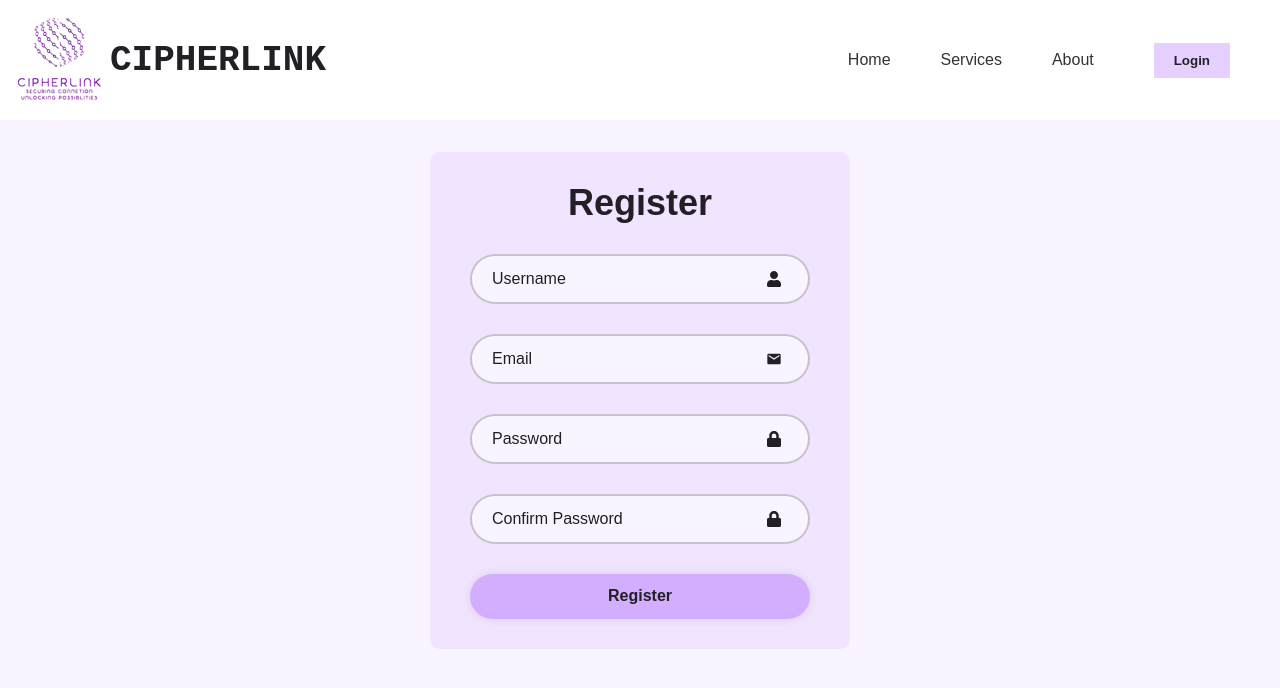
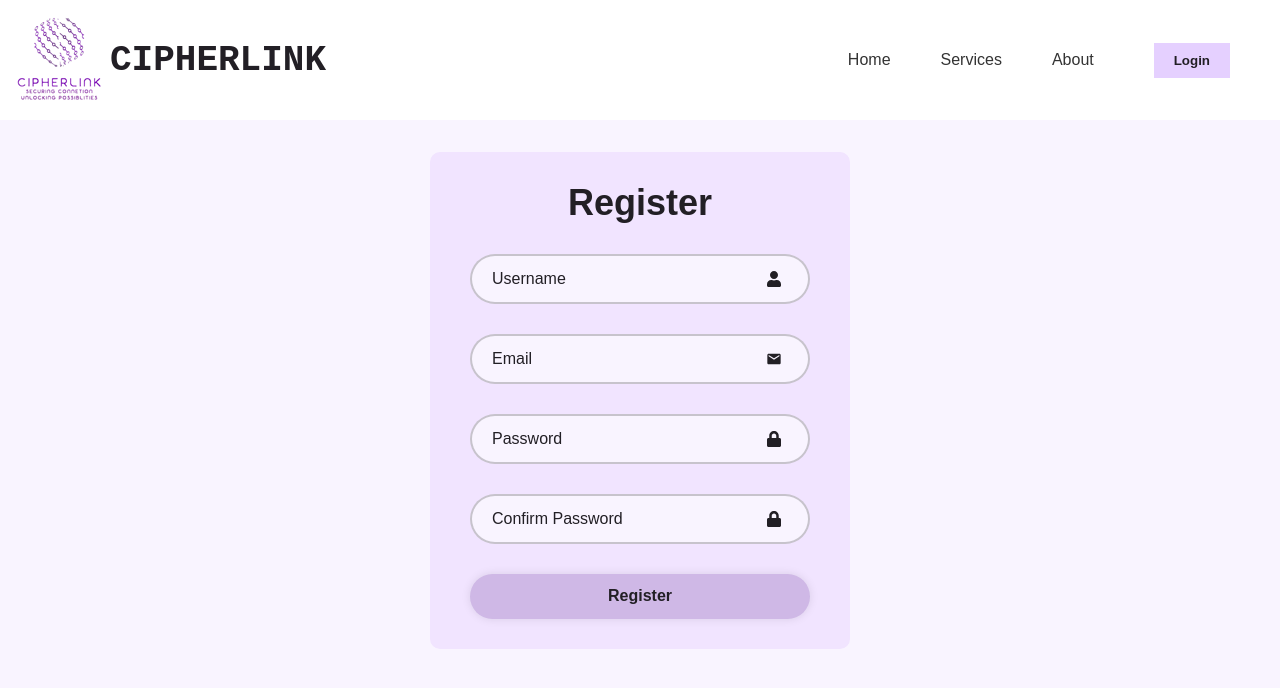
Before and after one commit to Poopedy/FYP-24-S2-05, a React (Vite) app: page /register in a window 1280 px wide. Shown: the top 688 px of the page. Built offline with nearby package versions, Linux system fonts and the light colour scheme.

Commit message:
Register Update
User have to enter all fields before clicking the register button. Register button will be disabled

```diff
--- a/src/pages/RegisterPage/RegisterPage.css
+++ b/src/pages/RegisterPage/RegisterPage.css
@@ -46,8 +46,7 @@
 
 .body, .wrapper, .wrapper h1,
 .wrapper .input-box, .input-box input, .input-box input::placeholder, .input-box .icon,
-.wrapper .remember-forgot, .remember-forgot label input, .remember-forgot a, .remember-forgot a:hover,
-.RegLogButton, .wrapper .register-link, .register-link p a, .register-link p a:hover {
+.RegLogButton {
 margin: 0;
 padding: 0;
 box-sizing: border-box;
@@ -143,18 +142,7 @@ color: #221f25;
 font-weight: 700;
 }
 
-.wrapper .register-link{
-font-size: 14.5px;
-text-align: center;
-margin: 20px 0 15px;
+.RegLogButton:disabled {
+  background: #cfb8e6;
+  cursor: not-allowed;
 }
-
-.register-link p a{
-color: #5b0caa;
-text-decoration: none;
-font-weight: 600;
-}
-
-.register-link p a:hover{
-text-decoration: underline;
-}
--- a/src/pages/RegisterPage/RegisterPage.jsx
+++ b/src/pages/RegisterPage/RegisterPage.jsx
@@ -1,14 +1,20 @@
-import React, { useState } from 'react';
+import React, { useState, useEffect } from 'react';
 import './RegisterPage.css';
 import { FaUser, FaLock } from 'react-icons/fa';
 import { MdEmail } from "react-icons/md";
 import { Link } from 'react-router-dom';
 
 const RegisterPage = () => {
+  // State variables to hold form data
   const [username, setUsername] = useState('');
   const [email, setEmail] = useState('');
   const [password, setPassword] = useState('');
   const [confirmPassword, setConfirmPassword] = useState('');
+  const [isSubmitEnabled, setIsSubmitEnabled] = useState(false);
+
+  useEffect(() => {
+    setIsSubmitEnabled(username && email && password && confirmPassword && password === confirmPassword);
+  }, [username, email, password, confirmPassword]);
 
   const handleSubmit = async (event) => {
     event.preventDefault();
@@ -17,6 +23,8 @@ const RegisterPage = () => {
       alert("Passwords do not match!");
       return;
     }
+
+    // Handle the form submission logic here
   };
 
   return (
@@ -79,7 +87,7 @@ const RegisterPage = () => {
           <FaLock className='icon' />
         </div>
 
-        <button className="RegLogButton" type="submit">Register</button>
+        <button className="RegLogButton" type="submit" disabled={!isSubmitEnabled}>Register</button>
       </form>
     </div>
   );
```
